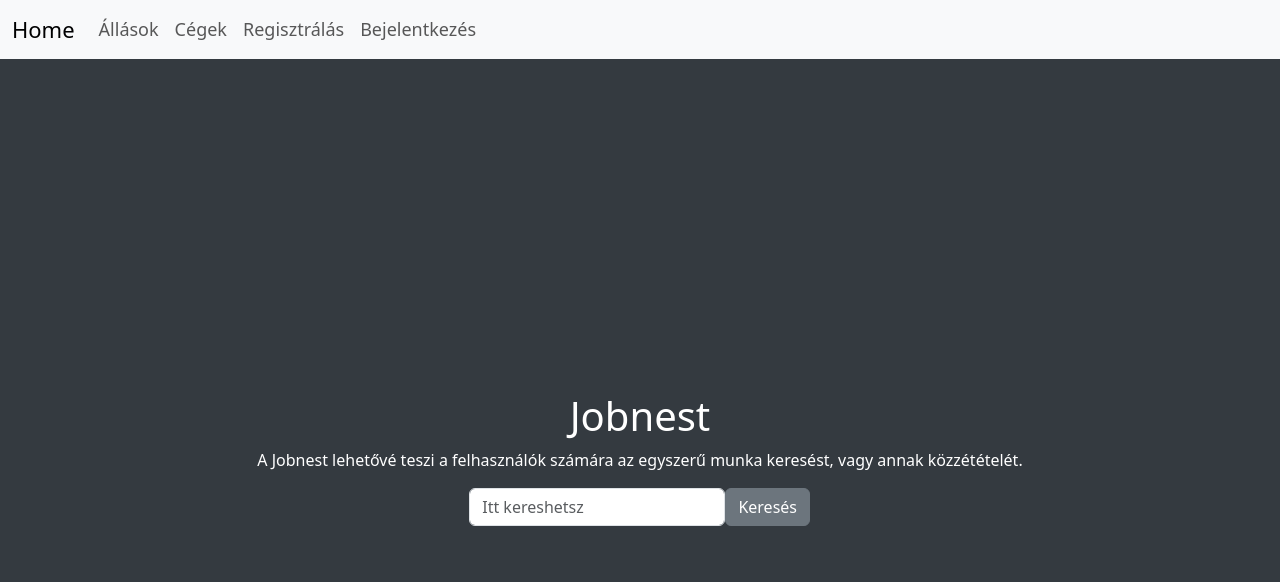
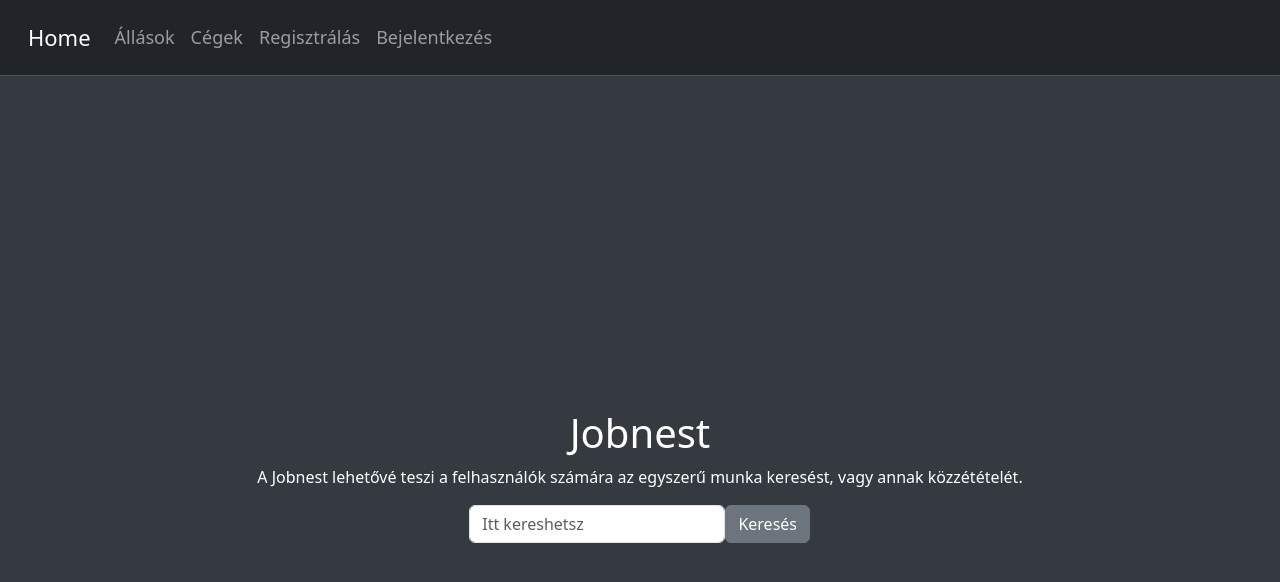
Before and after one commit to tamasboka/allasportal, a Vue app in the folder frontend/: page / in a window 1280 px wide. Shown: the top 582 px of the page. Built offline with nearby package versions, Linux system fonts and the light colour scheme.

Commit message:
gave a style for the navbar

```diff
--- a/frontend/src/components/Navbar.vue
+++ b/frontend/src/components/Navbar.vue
@@ -1,15 +1,17 @@
 <script>
 
-export default{
+export default {
   name: "Navbar"
 }
 </script>
 
 <template>
-  <nav class="navbar navbar-expand-lg bg-body-tertiary">
+  <header>
+    <nav class="navbar bg-dark border-bottom border-body navbar-expand-lg p-3" data-bs-theme="dark">
       <div class="container-fluid">
         <RouterLink class="navbar-brand" :to="{name: 'home'}">Home</RouterLink>
-      <button class="navbar-toggler" type="button" data-bs-toggle="collapse" data-bs-target="#navbarNav" aria-controls="navbarNav" aria-expanded="false" aria-label="Toggle navigation">
+        <button class="navbar-toggler" type="button" data-bs-toggle="collapse" data-bs-target="#navbarNav"
+                aria-controls="navbarNav" aria-expanded="false" aria-label="Toggle navigation">
           <span class="navbar-toggler-icon"></span>
         </button>
         <div class="collapse navbar-collapse" id="navbarNav">
@@ -30,6 +32,7 @@ export default{
         </div>
       </div>
     </nav>
+  </header>
 </template>
 
 <style scoped>
```
Lines whose indentation alone changed are shown as unchanged.
